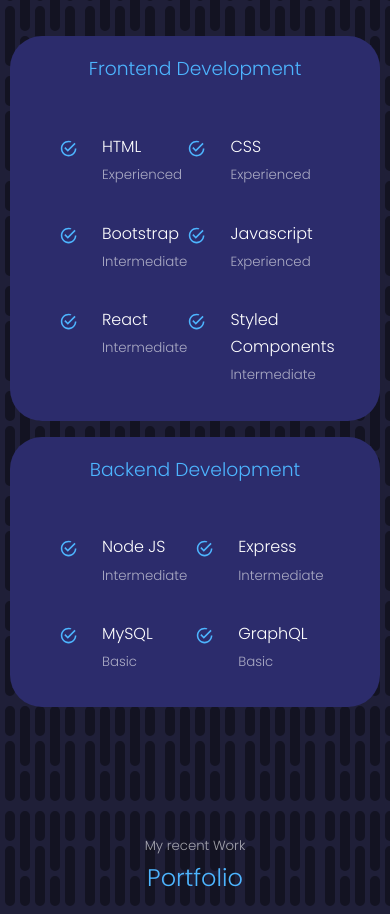
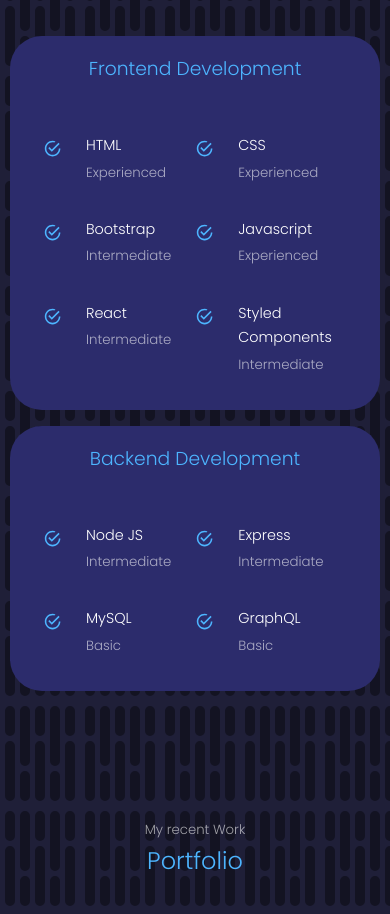
Before and after one commit to thomasPendleton/reactPortfolio2, a React (Create React App) app: page / in a window 390 px wide. Shown: the part 2134-3048 px from the top of the page. Built offline with nearby package versions, Linux system fonts and the light colour scheme.

Commit message:
css changes to experience

```diff
--- a/src/components/experience/experience.css
+++ b/src/components/experience/experience.css
@@ -69,4 +69,10 @@
     padding: 1rem 2rem;
     width: 95%;
   }
+  .experience_details h4 {
+    font-size: 0.9rem;
+  }
+  .experience_content {
+    padding: 1rem 0;
+  }
 }
```
